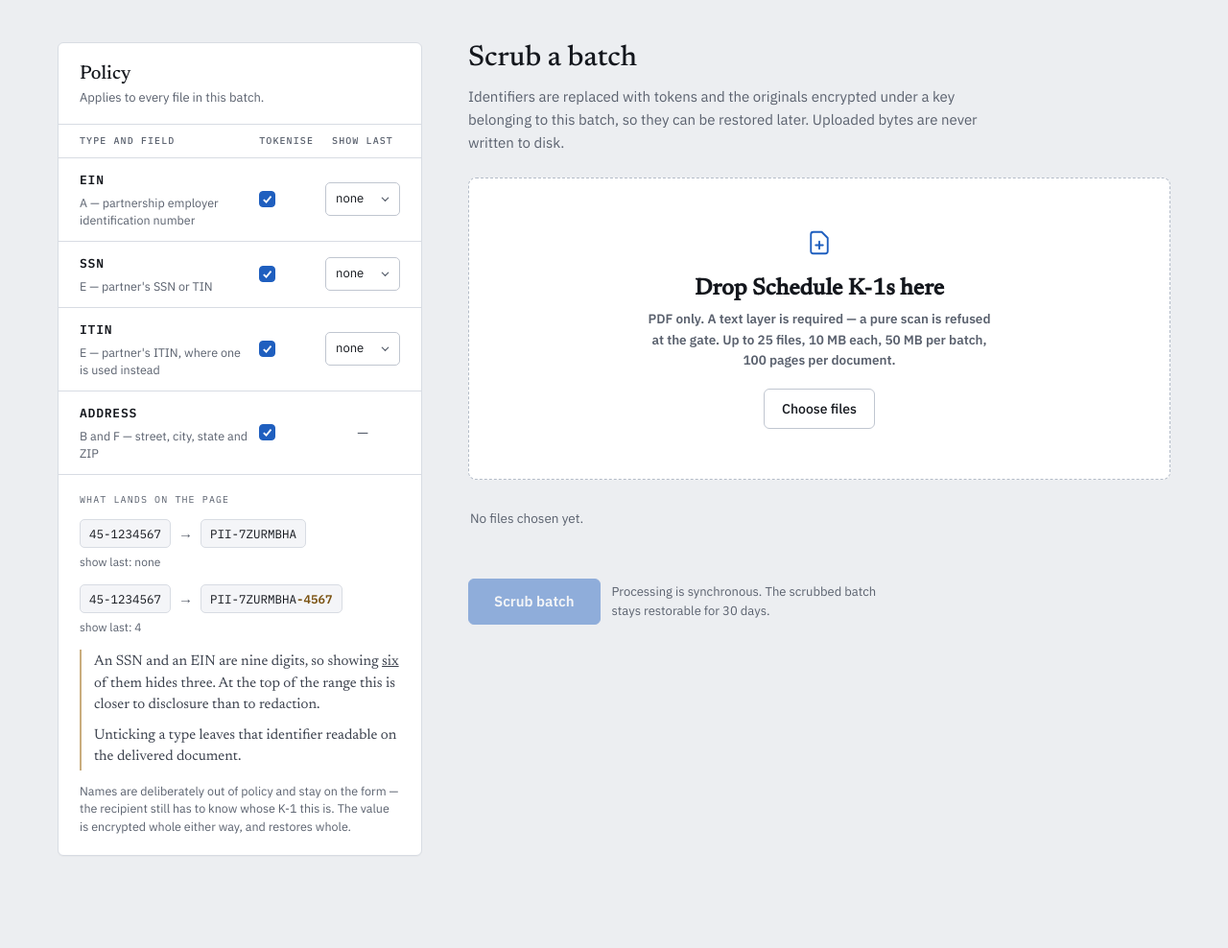
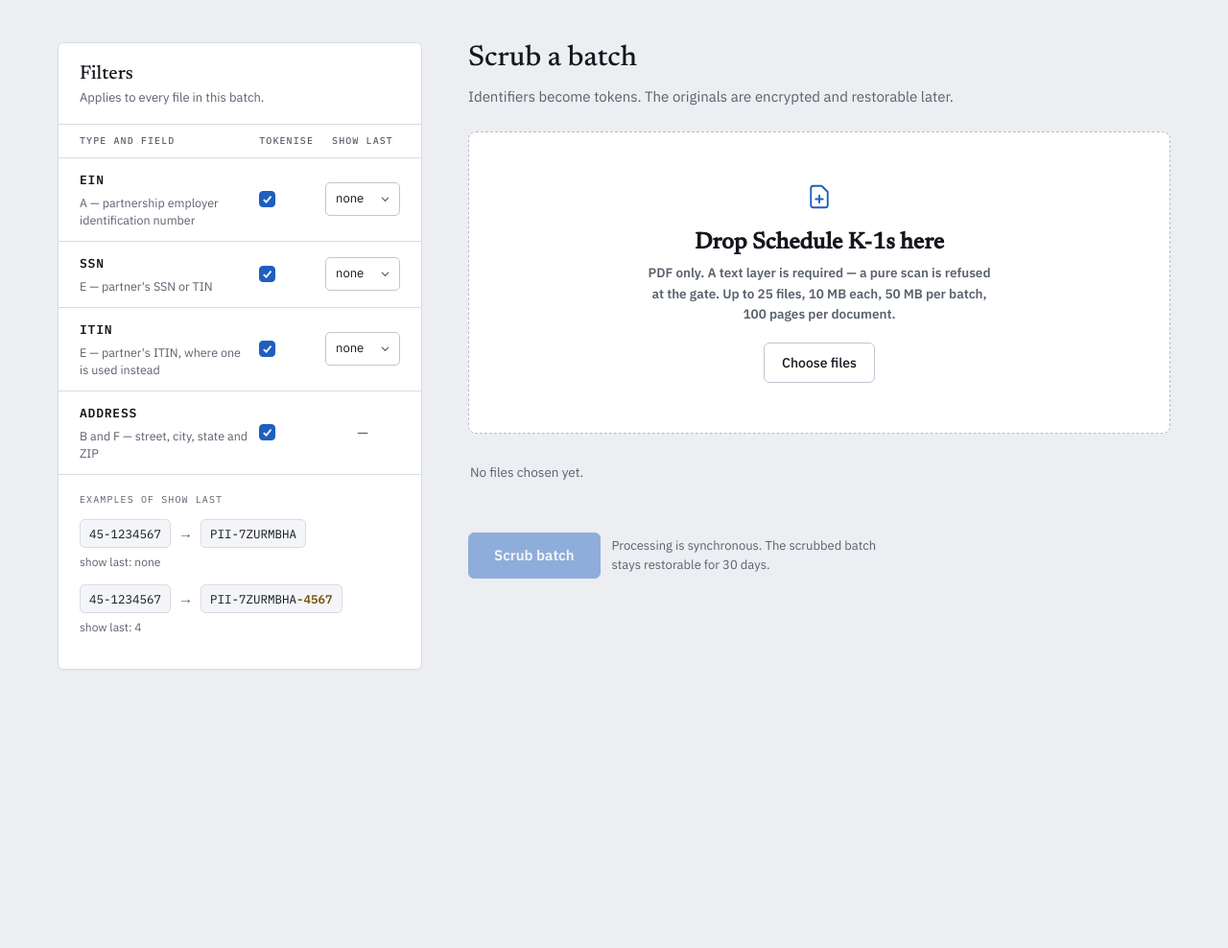
Before and after one commit to cedmonston22/pii-cypher, a FastAPI app: page / in a window 1280 px wide. Shown: the part 55-1043 px from the top of the page at 96% size. After the commit the page ends 753 px from the top, so only its background shows below. Run offline with FastAPI, Linux system fonts and the light colour scheme.

Commit message:
refactor(web): trim the scrub page to the copy a user acts on
The sidebar explained the mechanism -- a key belonging to the batch, where
the uploaded bytes do and do not go -- and none of it changes which boxes
someone ticks. Storage internals in particular are ours to get right, not
the user's to reason about, so they come out of the download hint too.

What stays is the warning that fires on a loud reveal, because that one is
about a decision being made on the page rather than about how the tool
works.

"Policy" named a compliance artefact; the table is a set of filters. The
before/after chips now say what they are examples of, which the old
heading left to inference.

```diff
--- a/web/templates/scrub.html
+++ b/web/templates/scrub.html
@@ -45,10 +45,6 @@
   .lands .pair { display:flex; align-items:center; gap:8px; flex-wrap:wrap; }
   .lands .arrow { color:var(--muted); }
   .lands .note { font-size:12px; color:var(--muted); margin:5px 0 14px; }
-  .said { border-left:2px solid var(--caution-line); padding:2px 0 2px 13px; margin:0 0 12px; }
-  .said p { font-family:var(--serif); font-size:15px; line-height:1.5; margin:0; color:var(--ink-2); }
-  .said p + p { margin-top:9px; }
-  .fineprint { font-size:12.5px; line-height:1.5; color:var(--muted); margin:0; }
 
   /* ------------------------------- dropzone ------------------------------ */
   .dropzone {
@@ -109,7 +105,7 @@
   <!-- ============================== sidebar ============================== -->
   <aside class="card">
     <div class="policy-head">
-      <h2>Policy</h2>
+      <h2>Filters</h2>
       <p>Applies to every file in this batch.</p>
     </div>
 
@@ -166,7 +162,7 @@
     </table>
 
     <div class="lands">
-      <p class="cap">What lands on the page</p>
+      <p class="cap">Examples of show last</p>
       <div class="pair">
         <span class="chip">45-1234567</span>
         <span class="arrow" aria-hidden="true">&rarr;</span>
@@ -180,30 +176,19 @@
       </div>
       <p class="note">show last: 4</p>
 
-      <div class="said">
-        <p>An SSN and an EIN are nine digits, so showing <u>six</u> of them hides three.
-           At the top of the range this is closer to disclosure than to redaction.</p>
-        <p>Unticking a type leaves that identifier readable on the delivered document.</p>
-      </div>
-
-      <div class="callout warn" x-cloak x-show="loudReveal" style="margin:0 0 12px; padding:11px 13px;">
+      <div class="callout warn" x-cloak x-show="loudReveal" style="margin:0; padding:11px 13px;">
         <strong style="font-size:13.5px;">You are revealing <span x-text="loudReveal"></span> digits.</strong>
         <p class="hint" style="margin-top:2px;">Of nine. The recipient can match the value against
            their own records &mdash; which may be the point, but it is a disclosure.</p>
       </div>
-
-      <p class="fineprint">Names are deliberately out of policy and stay on the form &mdash; the
-        recipient still has to know whose K-1 this is. The value is encrypted whole either way,
-        and restores whole.</p>
     </div>
   </aside>
 
   <!-- =============================== main ================================ -->
   <div>
     <h1>Scrub a batch</h1>
-    <p class="lede">Identifiers are replaced with tokens and the originals encrypted under a key
-      belonging to this batch, so they can be restored later. Uploaded bytes are never written
-      to disk.</p>
+    <p class="lede">Identifiers become tokens. The originals are encrypted and restorable
+      later.</p>
 
     {#  The real control. Alpine keeps input.files in step with its own list so
         Remove works, but the form still submits as an ordinary multipart POST --
--- a/web/templates/scrub_result.html
+++ b/web/templates/scrub_result.html
@@ -95,7 +95,7 @@
   {% endfor %}
 </table>
 {% if download %}<a class="dl" href="/download/{{ download }}">Download scrubbed files (.zip)</a>
-<p class="hint">This link works once and expires in 15 minutes. Nothing is stored on disk.</p>{% endif %}
+<p class="hint">This link works once and expires in 15 minutes.</p>{% endif %}
 {% else %}
 <div class="callout bad"><strong>No files were scrubbed.</strong></div>
 {% endif %}
```
